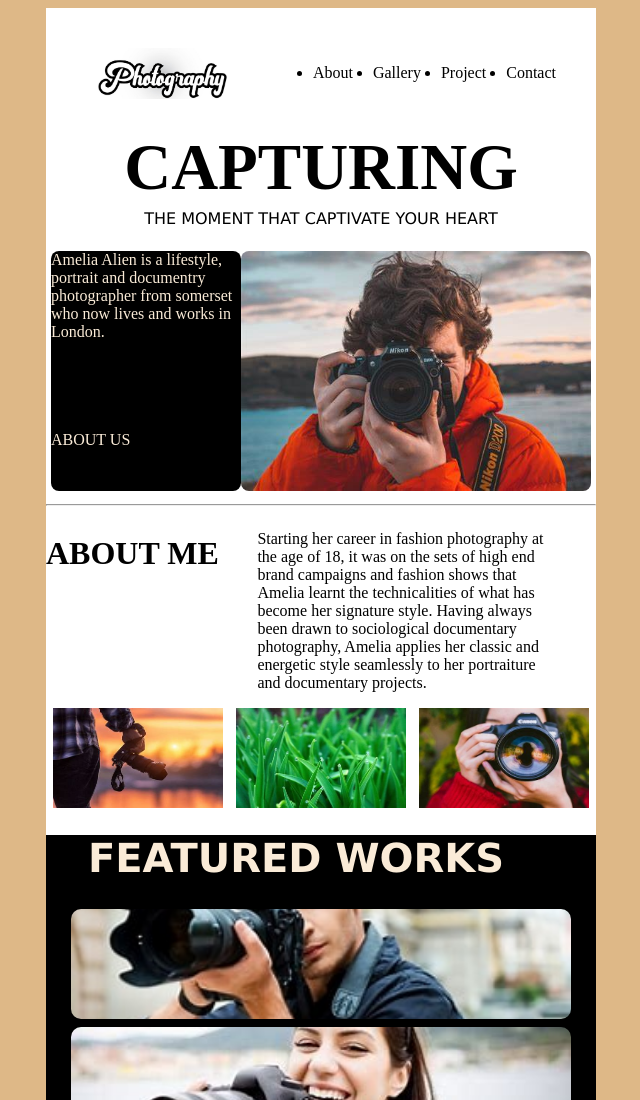
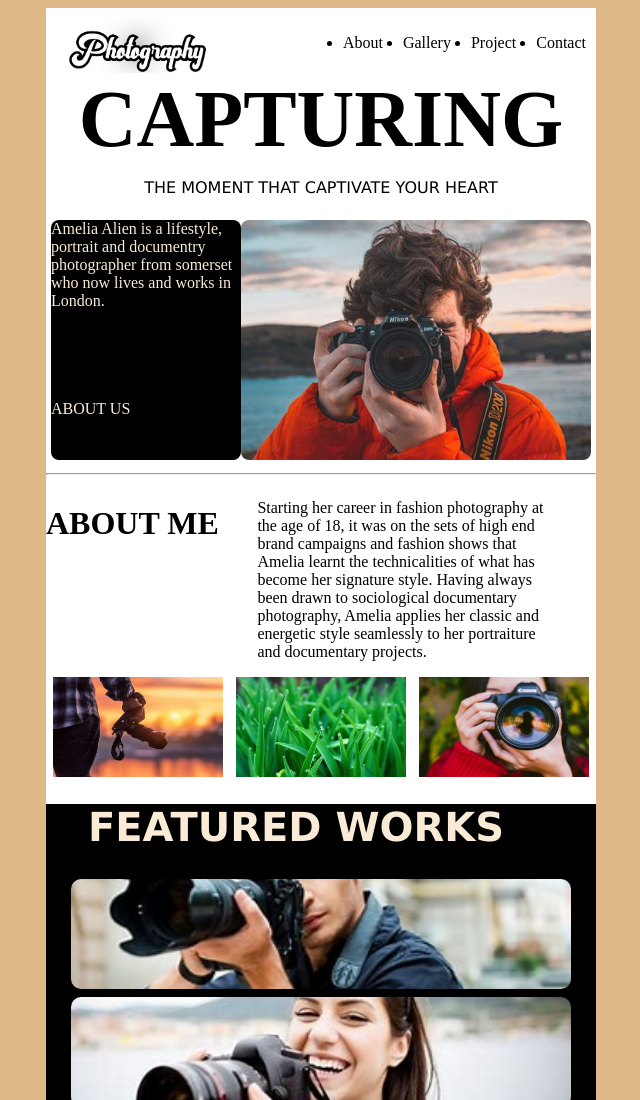
Before and after one commit to skillibeng-ctrl/beng.jpg, a plain HTML site: page index.html in a window 1280 px wide. Shown: the top 1100 px of the page, without its empty margins (319-959 px from the left). Drawn offline with Linux system fonts and the light colour scheme.

Commit message:
new stuff

```diff
--- a/doo.css
+++ b/doo.css
@@ -5,13 +5,14 @@ body{
 }
 
 .photo{
-    width: 150px;
+    width: 160px;
     height: fit-content;
+
 }
 
 nav{
   display: flex;
-  padding: 40px;
+  padding: 10px;
 }
 
 nav ul{
@@ -35,7 +36,7 @@ nav ul{
 }
 
 .cap{
-    font-size: 65px;
+    font-size: 80px;
     color: an;
     text-align: center;
 margin-top: -25px;
```
